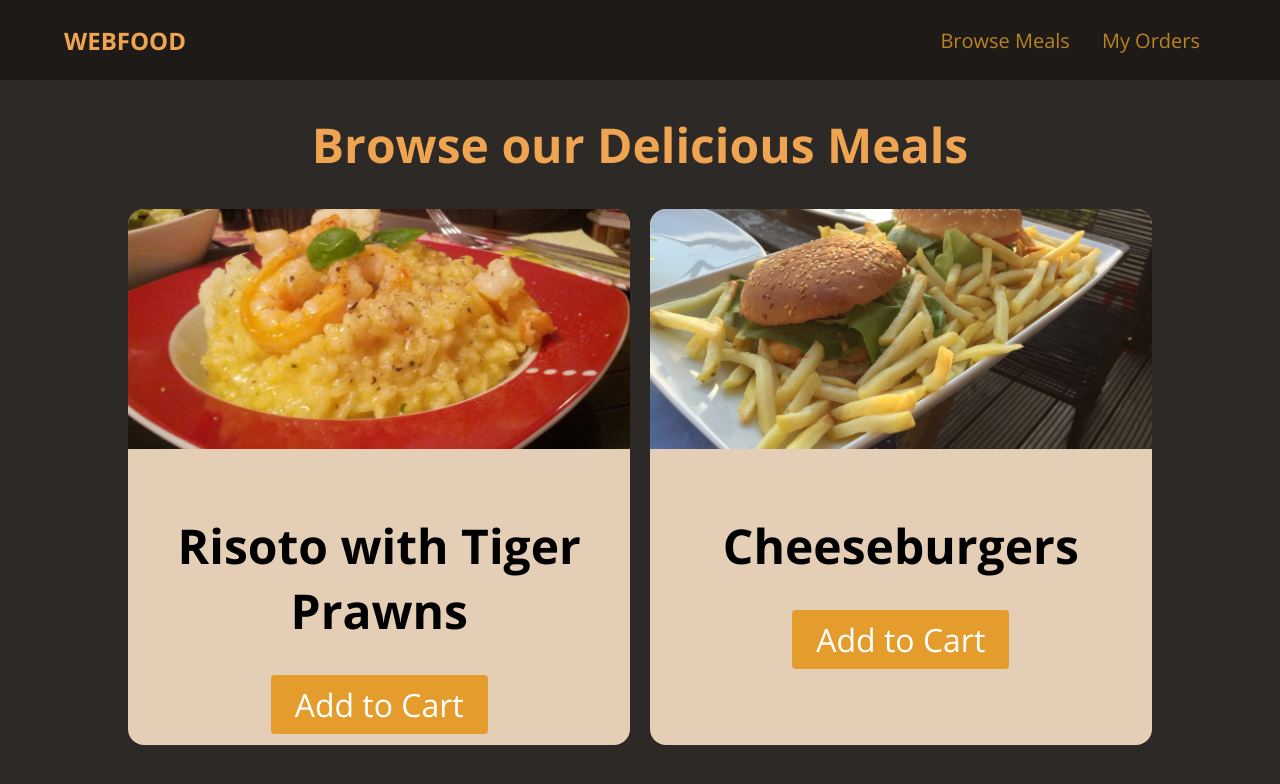
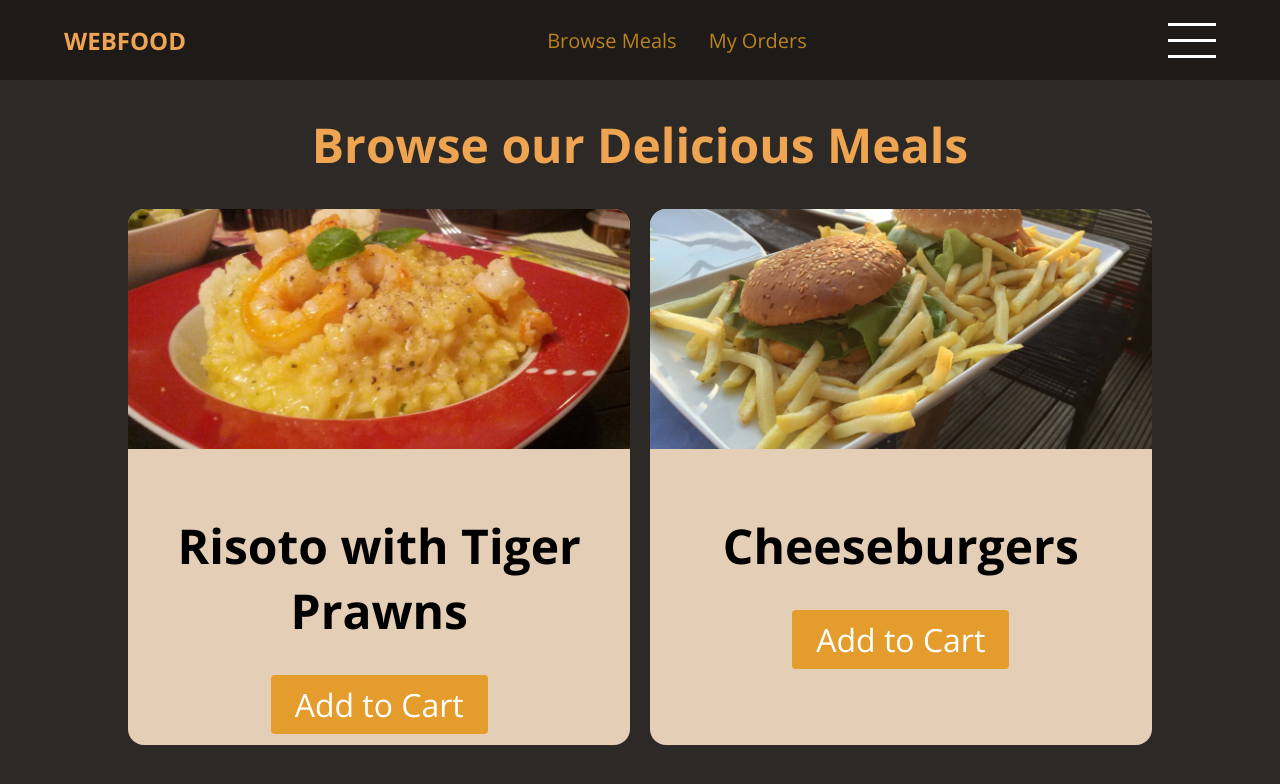
Before and after one commit to Bosscavin/restaurant-website, a plain HTML site: page index.html in a window 1280 px wide. Drawn offline with nearby package versions, Linux system fonts and the light colour scheme.

Commit message:
added hambuger btn

```diff
--- a/index.html
+++ b/index.html
@@ -17,6 +17,11 @@
                 <li><a href="">My Orders</a></li>
             </ul>
         </nav>
+        <a href="" class="menu-btn">
+            <span></span>
+            <span></span>
+            <span></span>
+        </a>
     </header>
     <main>
         <h1>Browse our Delicious Meals</h1>
--- a/style.css
+++ b/style.css
@@ -47,6 +47,21 @@ li {
     font-weight: bold;
     color: rgb(238, 164, 80);
     text-transform: uppercase;
+}
+
+.menu-btn {
+    width: 3rem;
+    height: 3rem;
+    display: flex;
+    flex-direction: column;
+    justify-content: space-around;
+}
+
+.menu-btn span {
+    display: block;
+    width: 100%;
+    height: 3px;
+    background-color: white;
 }
 
 main h1 {
```
